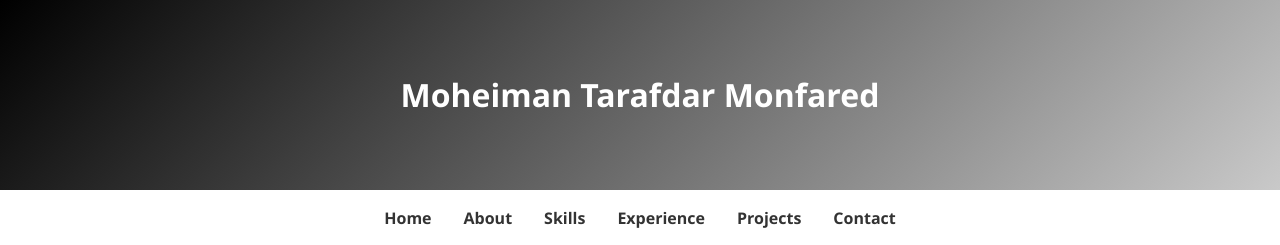
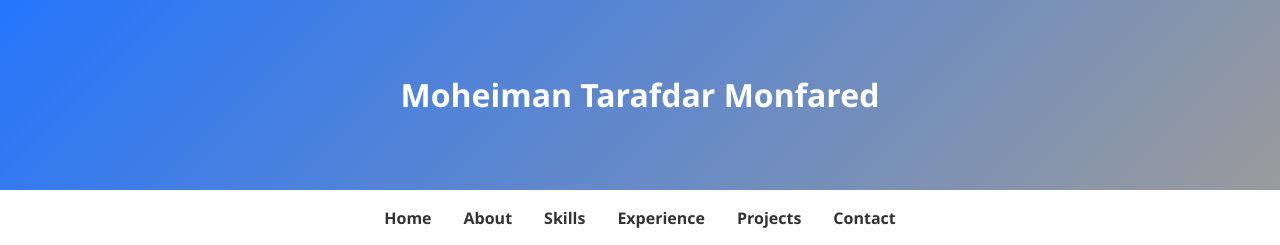
Before and after one commit to moheiman1/Personal-Portfolio-Website-Project, a plain HTML site: page index.html in a window 1280 px wide. Shown: the top 245 px of the page. Drawn offline with Linux system fonts and the light colour scheme; files that its build step writes are made by us from their sources.

Commit message:
style: eddit header color

```diff
--- a/assets/style.css
+++ b/assets/style.css
@@ -3,12 +3,12 @@ body {
   margin: 0;
   line-height: 1.6;
   background: #f4f6f9;
-  color: #333;
+  color: #235aff;
 }
 
 header {
   text-align: center;
-  background: linear-gradient(135deg, #000000, #c9c9c9);
+  background: linear-gradient(135deg, #2575fc, #9b9b9b);
   color: #fff;
   padding: 3rem 1rem;
 }
```
